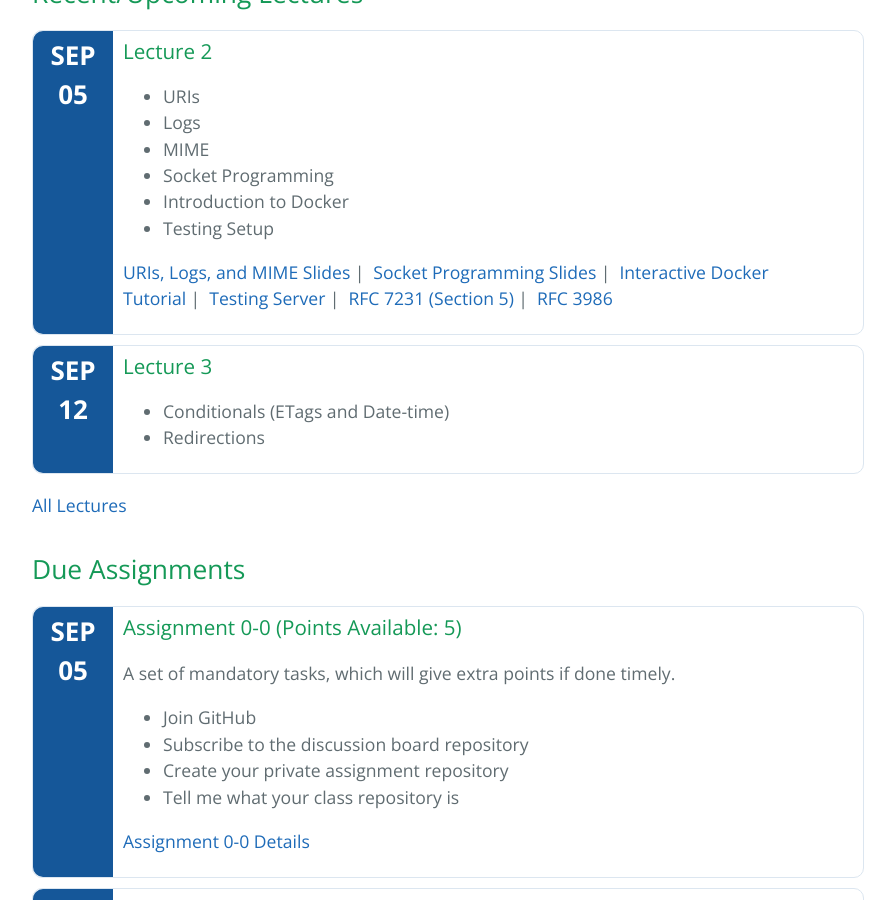
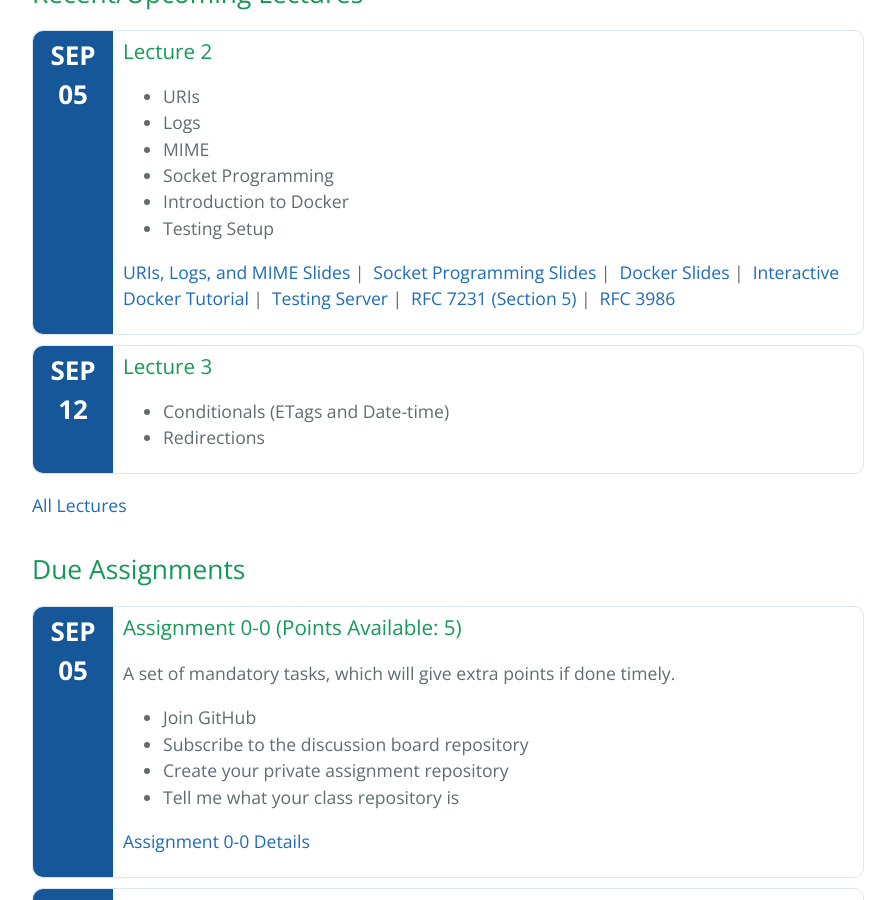
Before and after one commit to cs531-f19/cs531-f19.github.io, a Jekyll site: the page built from index.md, in a window 1280 px wide and 900 px high, scrolled down 885 px. Shown: the whole window, without its empty margins (192-1087 px from the left). Built offline with Jekyll 4.4.1, drawn with Linux system fonts in a browser that asks for light colours; the repository's description, which GitHub fills in, is left out.

Commit message:
Add Docker slides to lecture 2 card

```diff
--- a/_data/lectures.yml
+++ b/_data/lectures.yml
@@ -34,6 +34,8 @@
     href: /slides/lecture-02-uris-logs-mime.pdf
   - title: Socket Programming Slides
     href: /slides/lecture-02-socket.pdf
+  - title: Docker Slides
+    href: /slides/lecture-02-docker.pdf
   - title: Interactive Docker Tutorial
     href: https://training.play-with-docker.com/microservice-orchestration/
   - title: Testing Server
```
